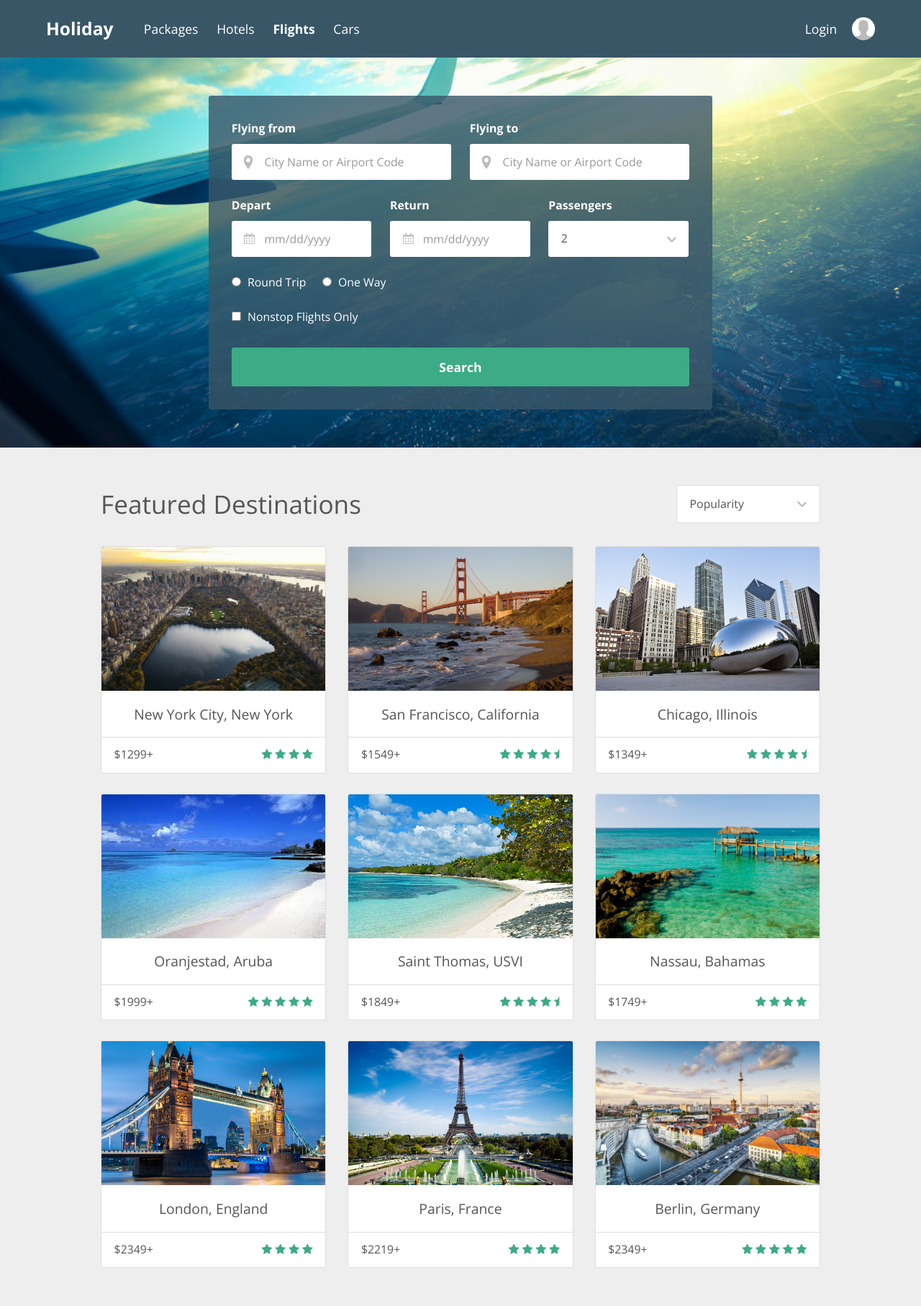
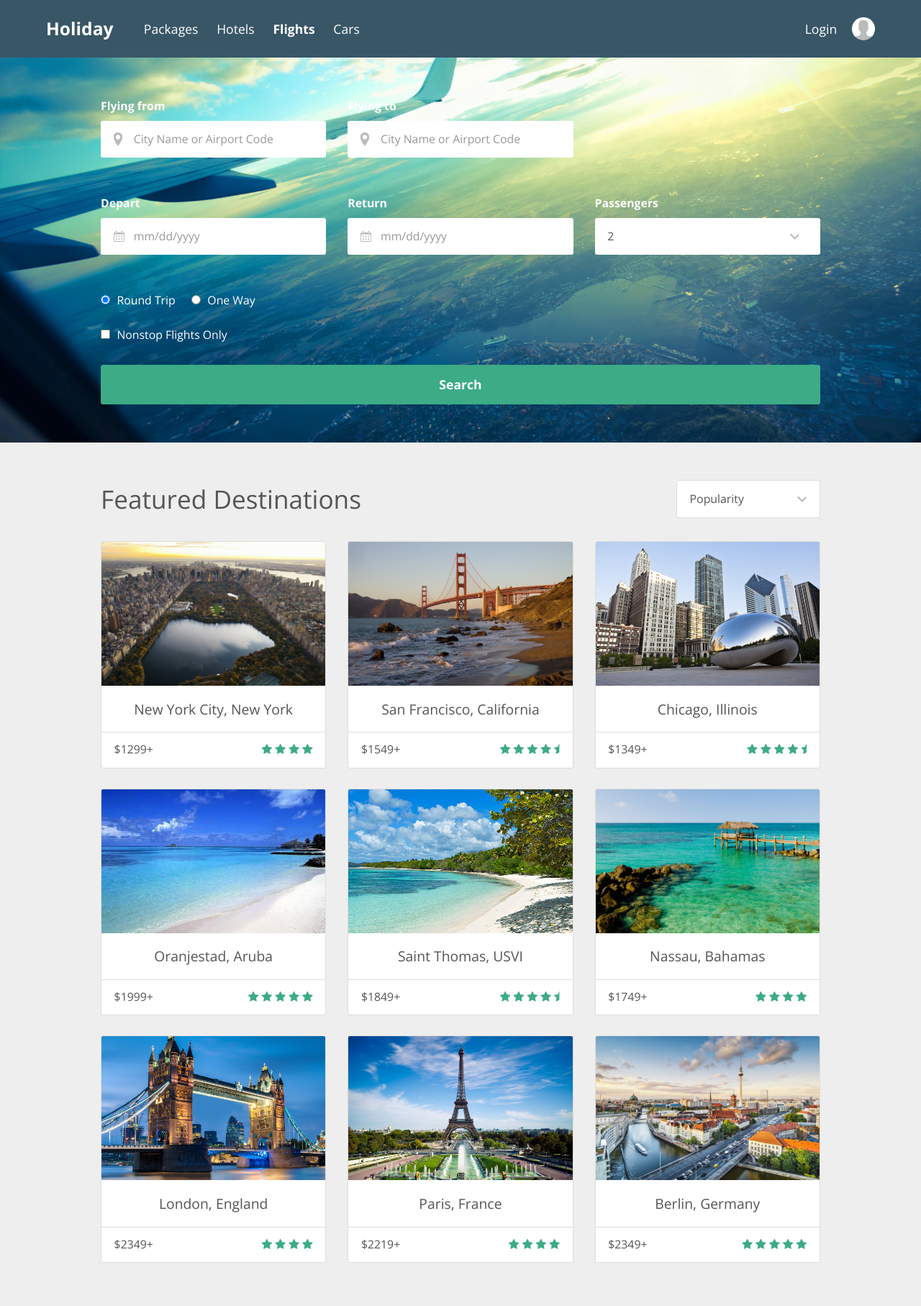
Before and after one commit to Treydor/holiday, a Jekyll site: the page built from index.html, in a window 1280 px wide. Shown: the whole page at 72% size. Built offline with Jekyll 4.4.1, drawn with Linux system fonts in a browser that asks for light colours; nearby versions of some CDN libraries.

Commit message:
Adds new class name, sets round trip as checked

```diff
--- a/_includes/flight-selection.html
+++ b/_includes/flight-selection.html
@@ -1,27 +1,26 @@
-<div class="flight-select__table">
-  <form>
+<form class="flight-select">
 
-    <div class="row row--hero">
-      <div class="column column--hero column--hero__half">
+  <div class="row row__formgroup">
+    <div class="column column--formgroup column--formgroup__half">
       <label class="flight-select__label">Flying from</label>
       <input type="text" class="input flight-select__location" placeholder="City Name or Airport Code">
     </div>
-      <div class="column column--hero column--hero__half">
+    <div class="column column--formgroup column--formgroup__half">
       <label class="flight-select__label">Flying to</label>
       <input type="text" class="input flight-select__location" placeholder="City Name or Airport Code">
     </div>
   </div>
 
-    <div class="row row--hero">
-      <div class="column column--hero">
+  <div class="row row--formgroup">
+    <div class="column column--formgroup">
       <label class="flight-select__label">Depart</label>
       <input type="text" class="input flight-select__date" placeholder="mm/dd/yyyy">
     </div>
-      <div class="column column--hero">
+    <div class="column column--formgroup">
       <label class="flight-select__label">Return</label>
       <input type="text" class="input flight-select__date" placeholder="mm/dd/yyyy">
     </div>
-      <div class="column column--hero">
+    <div class="column column--formgroup">
       <label class="flight-select__label">Passengers</label>
       <div class="select-style">
         <select class="select__list">
@@ -36,9 +35,9 @@
     </div>
   </div>
 
-    <div class="row row--hero">
+  <div class="row row--formgroup">
     <label class="flight-select__label flight-select__label--link">
-        <input type="radio" name="type" class="flight-select__option">
+      <input type="radio" name="type" class="flight-select__option" checked="checked">
       <span>Round Trip</span>
     </label>
     <label class="flight-select__label flight-select__label--link">
@@ -47,16 +46,15 @@
     </label>
   </div>
 
-    <div class="row row--hero">
+  <div class="row row--formgroup">
     <label class="flight-select__label flight-select__label--link">
       <input type="checkbox" class="flight-select__option">
       <span>Nonstop Flights Only</span>
     </label>
   </div>
 
-    <div class="row row--hero">
+  <div class="row row--formgroup">
     <button class="input flight-select__button">Search</button>
   </div>
 
 </form>
-</div>
```
Lines whose indentation alone changed are shown as unchanged.
